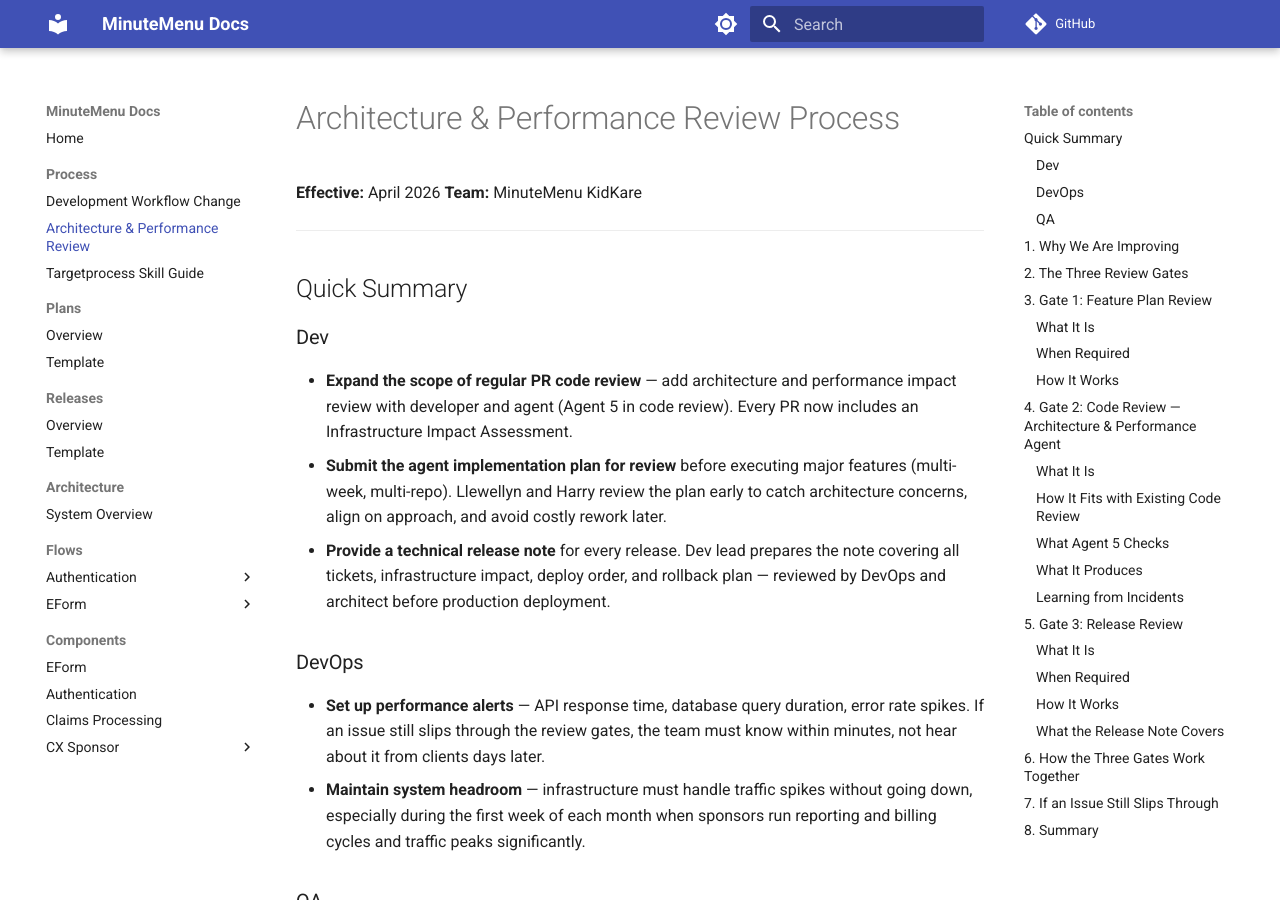
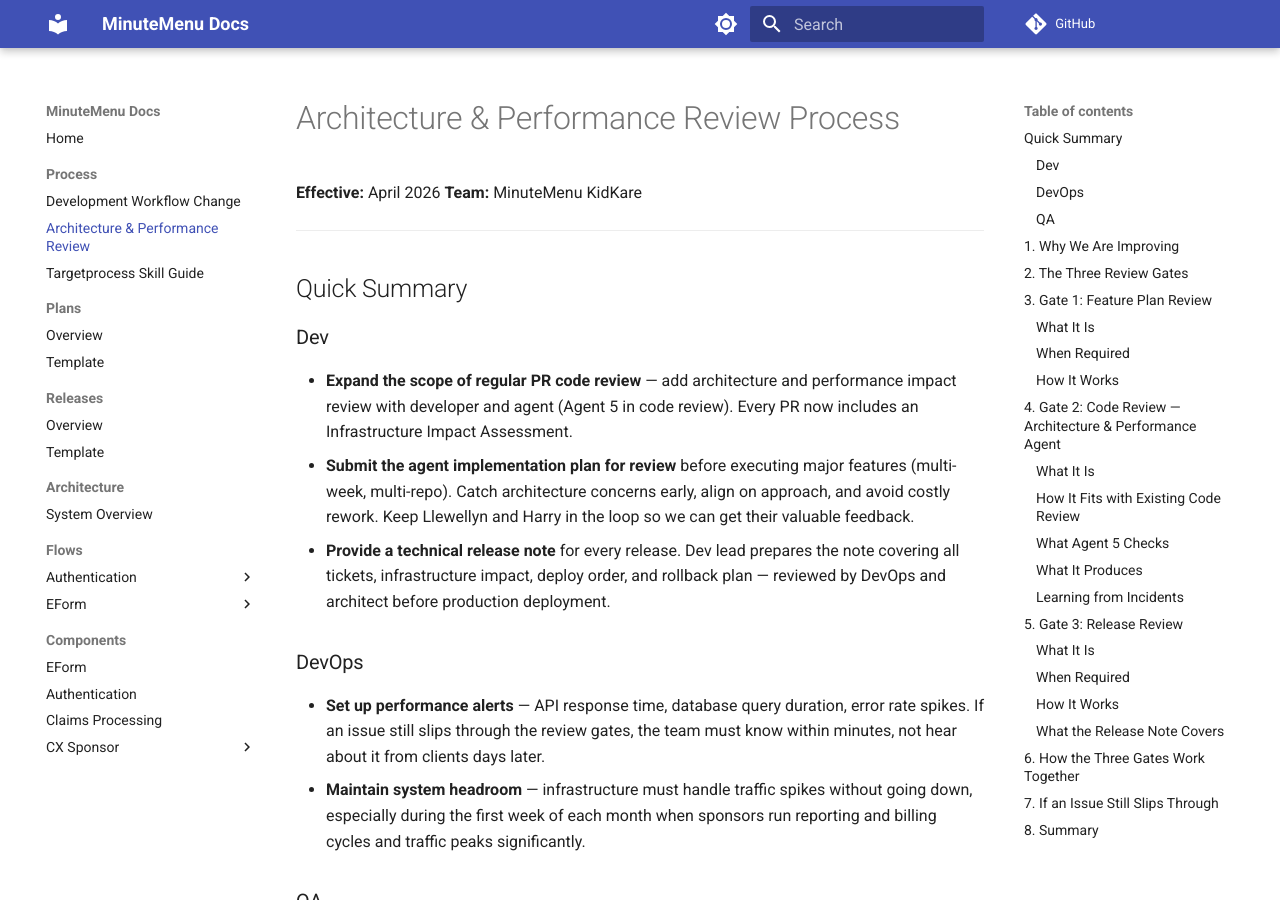
Before and after one commit to MinuteMenu/docs, an MkDocs documentation site: the page built from docs/process/architecture-review-process.md, in a window 1280 px wide and 900 px high. Built offline with MkDocs 1.6.1 and Material for MkDocs 9.7.7, drawn with Linux system fonts in a browser that asks for light colours; comment, search, counter and statistics services are not loaded.

Commit message:
Reword plan review: team owns it, stakeholders in the loop
Co-Authored-By: Claude Opus 4.6 (1M context) <noreply@anthropic.com>

```diff
--- a/docs/process/architecture-review-process.md
+++ b/docs/process/architecture-review-process.md
@@ -10,7 +10,7 @@
 ### Dev
 
 - **Expand the scope of regular PR code review** — add architecture and performance impact review with developer and agent (Agent 5 in code review). Every PR now includes an Infrastructure Impact Assessment.
-- **Submit the agent implementation plan for review** before executing major features (multi-week, multi-repo). Llewellyn and Harry review the plan early to catch architecture concerns, align on approach, and avoid costly rework later.
+- **Submit the agent implementation plan for review** before executing major features (multi-week, multi-repo). Catch architecture concerns early, align on approach, and avoid costly rework. Keep Llewellyn and Harry in the loop so we can get their valuable feedback.
 - **Provide a technical release note** for every release. Dev lead prepares the note covering all tickets, infrastructure impact, deploy order, and rollback plan — reviewed by DevOps and architect before production deployment.
 
 ### DevOps
```
